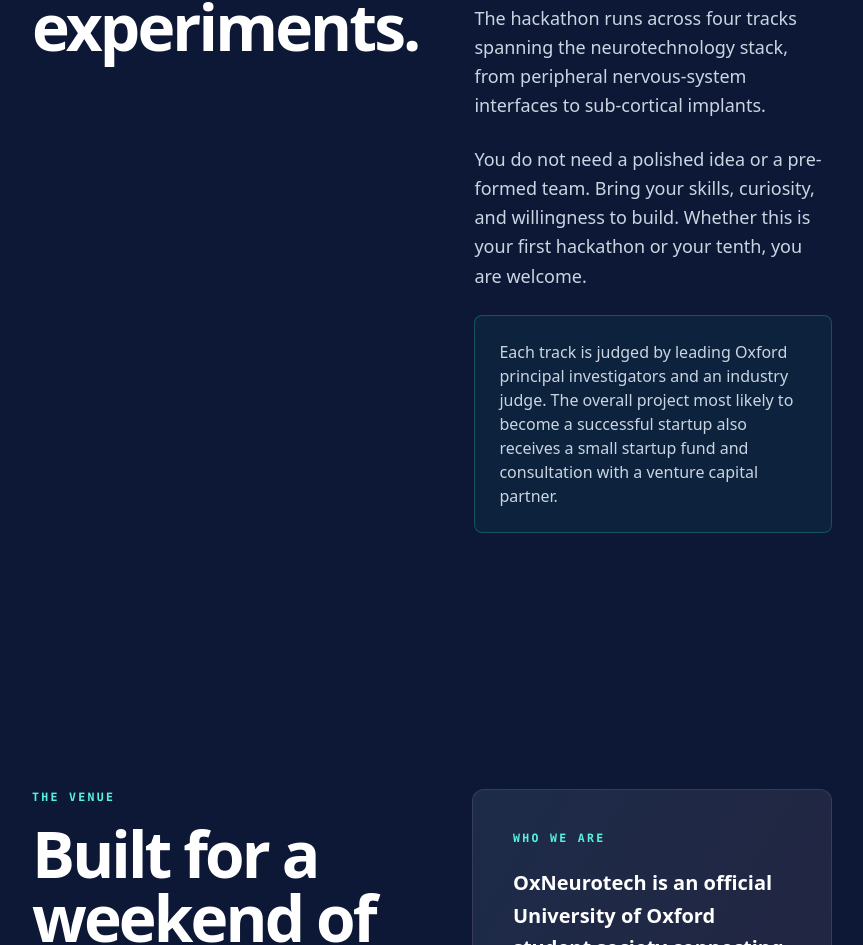
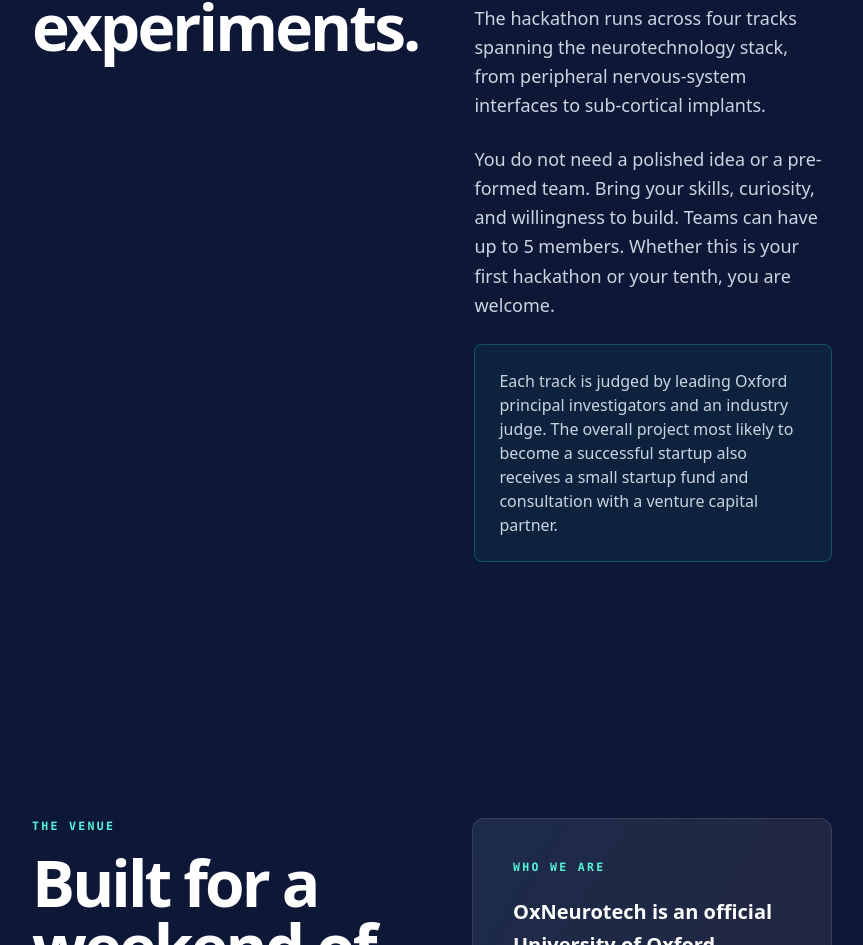
Before and after one commit to OxNeurotech/oxneurotech.github.io, a SvelteKit app: page /hackathon in a window 1280 px wide. Shown: the part 1589-2534 px from the top of the page, without its empty margins (208-1071 px from the left). Built offline with nearby package versions, Linux system fonts and the light colour scheme.

Commit message:
Hackathon: mention max team size of 5

```diff
--- a/src/routes/hackathon/+page.svelte
+++ b/src/routes/hackathon/+page.svelte
@@ -246,8 +246,9 @@
           </p>
           <p>
             You do not need a polished idea or a pre-formed team. Bring your
-            skills, curiosity, and willingness to build. Whether this is your
-            first hackathon or your tenth, you are welcome.
+            skills, curiosity, and willingness to build. Teams can have up to
+            5 members. Whether this is your first hackathon or your tenth, you
+            are welcome.
           </p>
           <div
             class="rounded-lg border border-mint-tulip-400/25 bg-mint-tulip-400/5 p-6 text-base"
```
